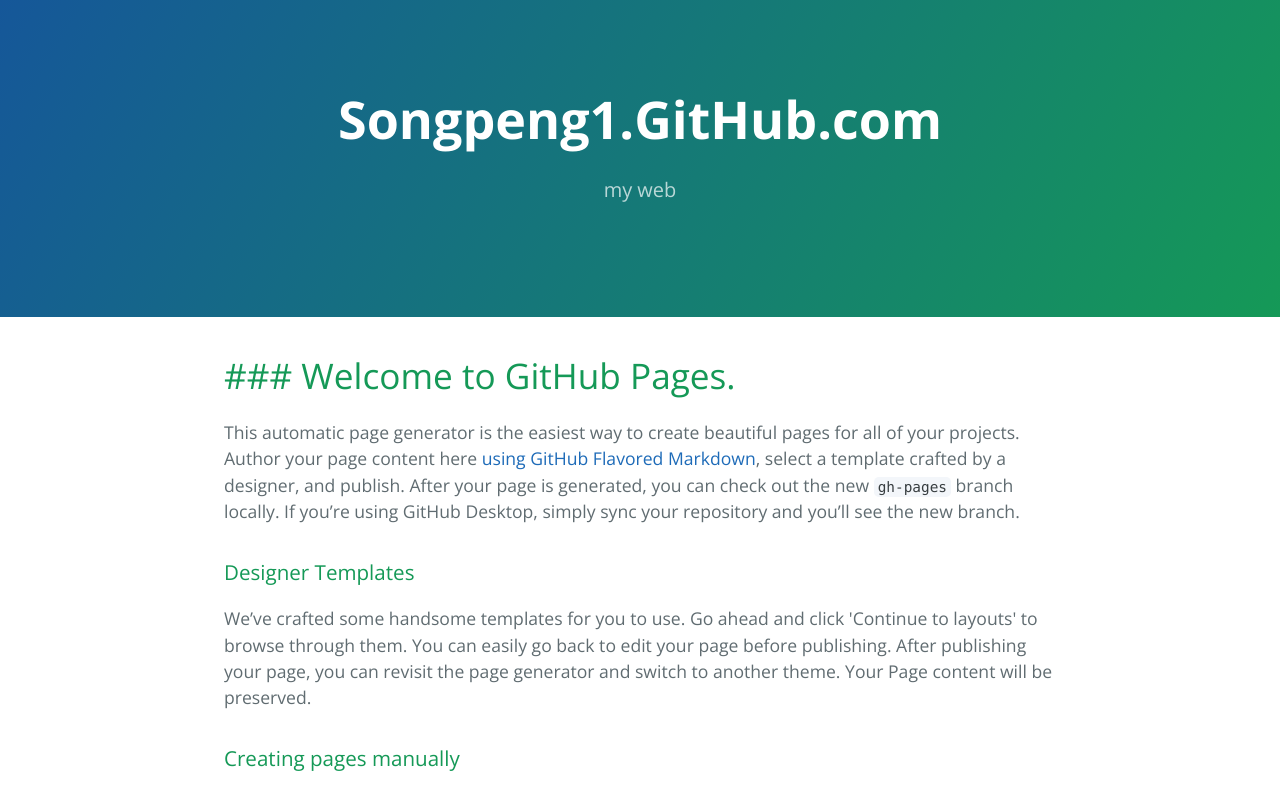
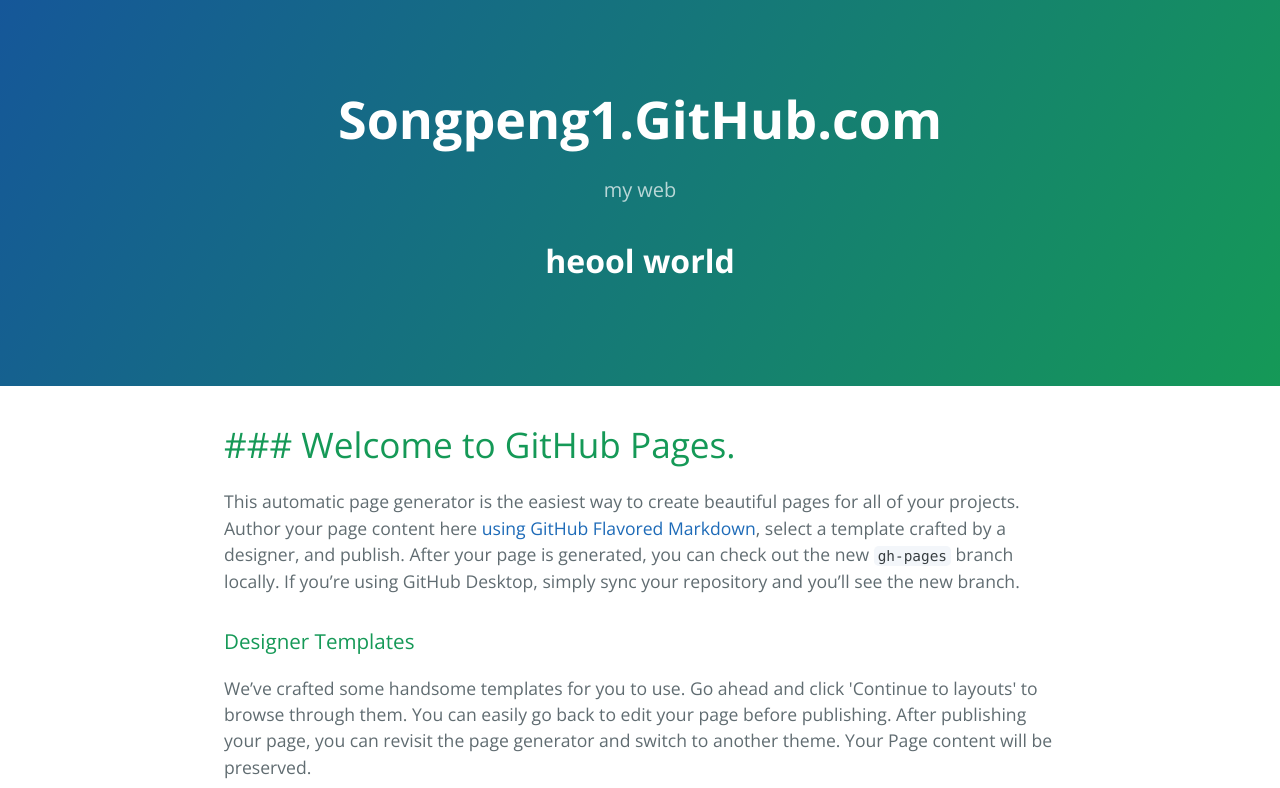
Before and after one commit to songpeng1/songpeng1.github.com, a plain HTML site: page index.html in a window 1280 px wide. Shown: the top 788 px of the page. Drawn offline with nearby package versions, Linux system fonts and the light colour scheme.

Commit message:
Update index.html

```diff
--- a/index.html
+++ b/index.html
@@ -13,6 +13,7 @@
     <section class="page-header">
       <h1 class="project-name">Songpeng1.GitHub.com</h1>
       <h2 class="project-tagline">my web</h2>
+      <h1>heool world</h1>
     </section>
 
     <section class="main-content">
```
